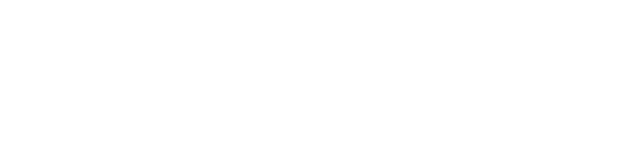
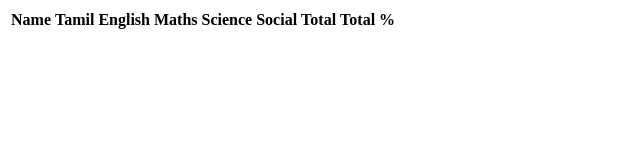
Before and after one commit to nithyavbs/learn, a plain HTML site: page index.html in a window 1280 px wide. Shown: the whole page, without its empty margins (0-640 px from the left). Drawn offline with Linux system fonts and the light colour scheme.

Commit message:
index file created

```diff
--- a/index.html
+++ b/index.html
@@ -2,4 +2,21 @@
     <head>
         <title>Learning Json</title>
     </head>
+    <body>
+        <table>
+            <tr>
+                <th>
+                    Name
+                </th>
+                <th>Tamil</th>
+                <th>English</th>
+                <th>Maths</th>
+                <th>Science</th>
+                <th>Social</th>
+                <th>Total</th>
+                <th>Total</th>
+                <th>%</th>
+            </tr>
+        </table>
+    </body>
 </html>
```
